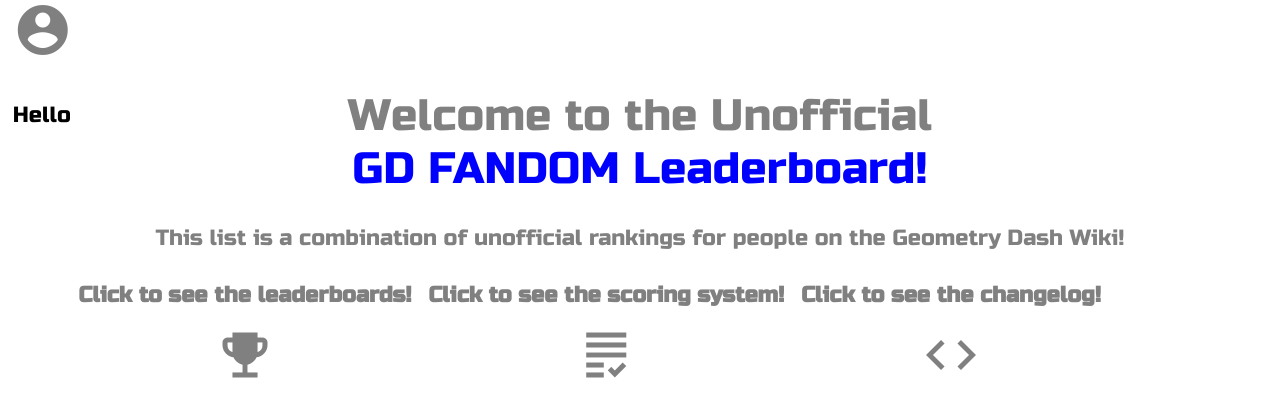
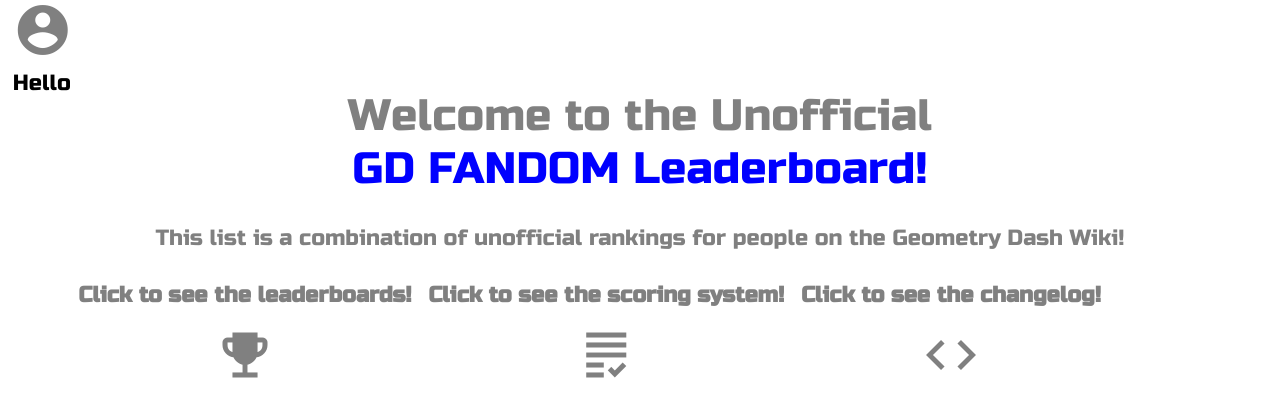
Before and after one commit to Fc500/Fc500.github.io, a PHP site: page /pages/leaderboard.html in a window 1280 px wide. Shown: the top 393 px of the page. Run offline with PHP 8.4, Linux system fonts and the light colour scheme.

Commit message:
Update leaderboard.css

```diff
--- a/CSS/leaderboard.css
+++ b/CSS/leaderboard.css
@@ -84,12 +84,12 @@ font-style:normal;
 .login {
     position: absolute;
     left: 1%;
-    top: 10%;
+    top: 6%;
 }
 .loginDesc {
     position: absolute;
     left: 1%;
-    top: 12%;
+    top: 8%;
 }
 /* MODAL */
 
```
